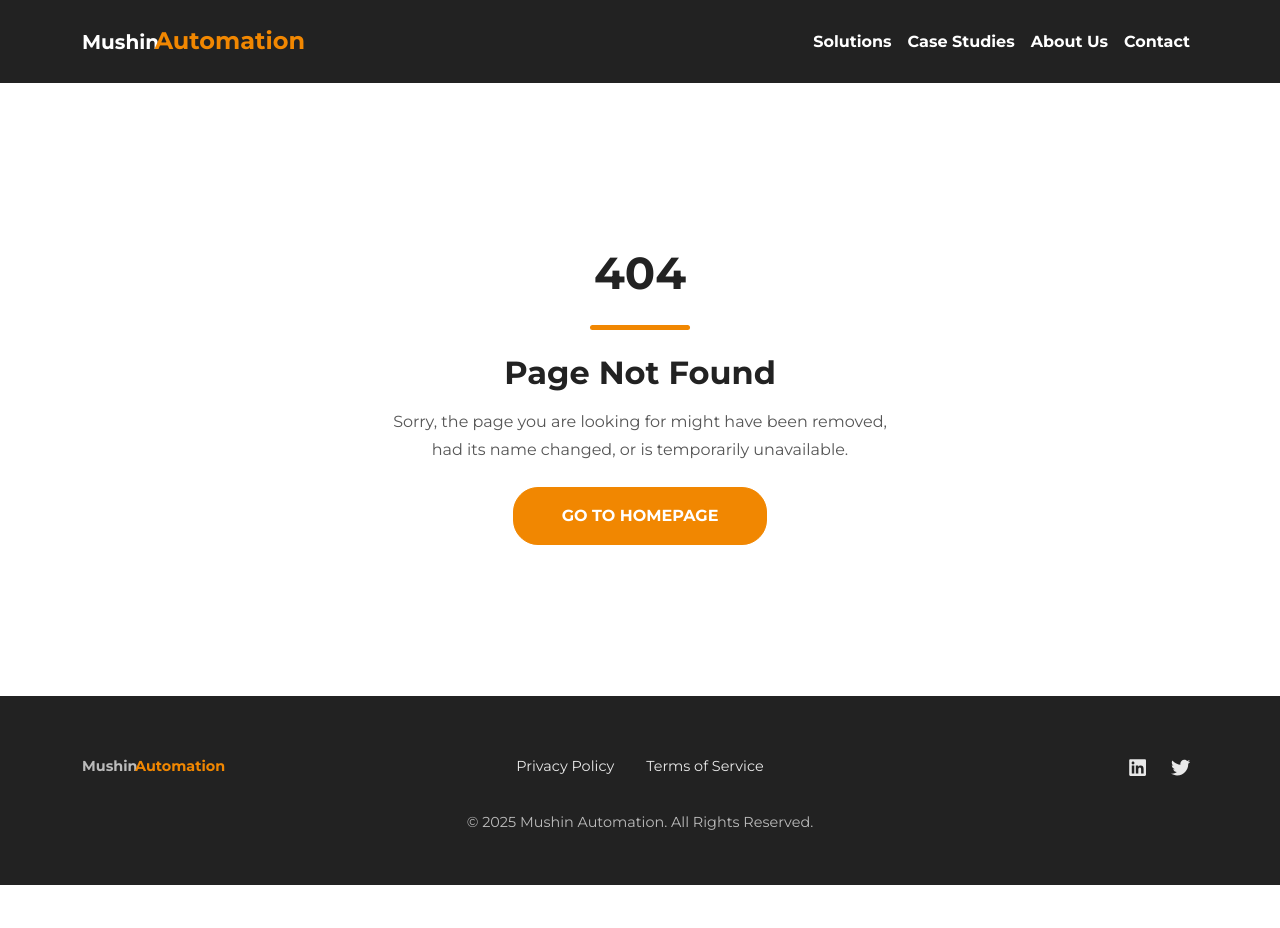
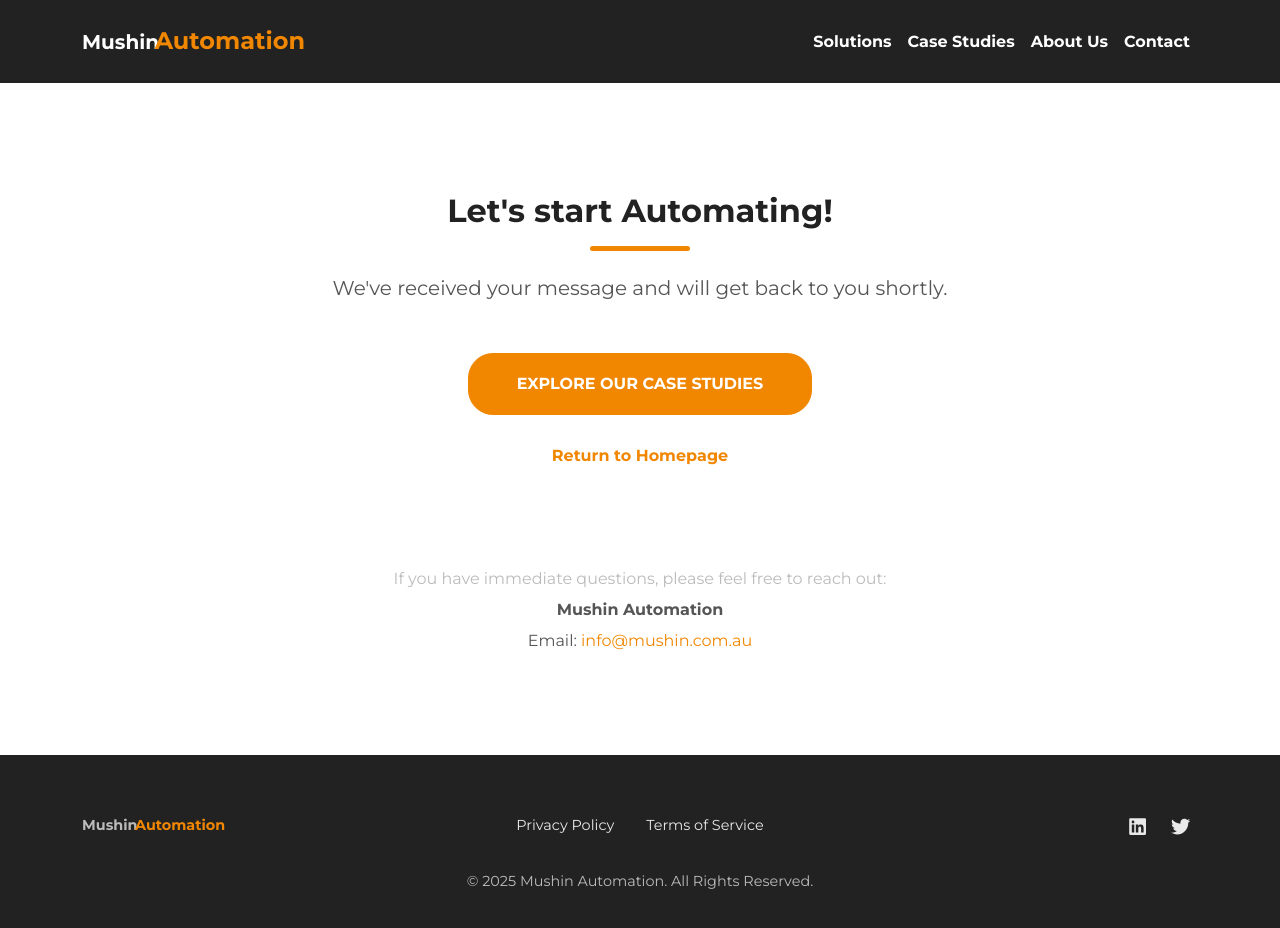
Before and after one commit to Jesse963/Mushin-Website, a React (Vite) app: page /contact-received in a window 1280 px wide. Shown: the top 928 px of the page. Before the commit the page ends 885 px from the top, so only its background shows below. Built offline with nearby package versions, Linux system fonts and the light colour scheme.

Commit message:
add contact page

```diff
--- a/src/App.jsx
+++ b/src/App.jsx
@@ -18,6 +18,7 @@ import TermsOfServicePage from "./pages/tos";
 import PrivacyPolicyPage from "./pages/privacy";
 import SurveyPage from "./pages/Survey/Survey";
 import ThankYouPage from "./pages/Survey/Survey-Received";
+import ContactReceived from "./pages/Contact/Contact-Received";
 
 function App() {
   return (
@@ -40,6 +41,7 @@ function App() {
           <Route path="/privacy-policy" element={<PrivacyPolicyPage />} />
           <Route path="/survey" element={<SurveyPage />} />
           <Route path="/survey-received" element={<ThankYouPage />} />
+          <Route path="/contact-received" element={<ContactReceived />} />
           <Route path="/*" element={<NotFoundPage />} />
         </Routes>
       </div>
--- a/src/pages/About Us/AboutUs.jsx
+++ b/src/pages/About Us/AboutUs.jsx
@@ -1,6 +1,8 @@
 import React from "react";
 import { Link } from "react-router-dom"; // If needed for CTAs
 import jesseImage from "../../assets/jesse.jpg";
+import graphic from "../../assets/72db83e5-8ef7-459b-8a8d-f7101e51fb0d.png";
+
 // Assume FuturaLegal CSS classes and Bootstrap utilities are available
 
 function AboutUsPage() {
@@ -23,11 +25,12 @@ function AboutUsPage() {
       <section className="row mb-5 pb-5 align-items-center">
         <div className="col-lg-6 mb-4 mb-lg-0">
           {/* Consider placing an image here - e.g., team photo, abstract graphic */}
-          <div
-            className="bg-light-gray rounded d-flex align-items-center justify-content-center"
-            style={{ minHeight: "300px" }}
-          >
-            <p className="text-muted">Conceptual Image Placeholder</p>
+          <div className="" style={{ minHeight: "300px" }}>
+            <img
+              class="img-fluid"
+              src={graphic}
+              alt="Intelligent Automation Concept"
+            />
           </div>
         </div>
         <div className="col-lg-6">
--- /dev/null
+++ b/src/pages/Contact/Contact-Received.jsx
@@ -0,0 +1,97 @@
+import React from "react";
+import { Link } from "react-router-dom"; // Assuming you use React Router for navigation
+
+// Assume CSS file with FuturaLegal styles is properly linked/imported.
+
+function ContactReceived() {
+  const companyName = "Mushin Automation";
+  const contactEmail = "info@mushin.com.au";
+  const contactPhone = "";
+
+  return (
+    <>
+      <section className="text-center py-5 my-5">
+        {" "}
+        <div
+          className="container d-flex flex-column justify-content-center align-items-center"
+          style={{ minHeight: "calc(100vh - 700px)" }}
+        >
+          {/* Use H2 with Montserrat Bold for sub-page titles, keeping Oxanium for major landing page H1s */}
+          <h2 className="mb-3 font-montserrat-bold">Let's start Automating!</h2>
+
+          {/* Orange accent divider for visual break */}
+          <div className="accent-divider"></div>
+
+          {/* Confirmation message - Use standard dark gray body text */}
+          <p className="fs-5 text-dark-gray mb-5 col-lg-8 mx-auto">
+            We've received your message and will get back to you shortly.
+          </p>
+
+          {/* --- Action Links --- */}
+          <div className="mb-5">
+            {" "}
+            {/* Add margin below links */}
+            {/* Link to Case Studies - Styled as a primary button */}
+            <Link to="/case-studies" className="btn-primary-orange mx-2">
+              Explore Our Case Studies
+            </Link>
+            <br />
+            <br />
+            <Link
+              to="/"
+              className="text-link-orange mx-2"
+              style={{
+                fontWeight: 700,
+                color: "#f18701",
+                textDecoration: "none",
+              }}
+            >
+              Return to Homepage
+            </Link>
+            {/* Alternatively, make the home link a secondary button if defined in CSS */}
+            {/* <Link to="/" className="btn-secondary-outline mx-2">Return Home</Link> */}
+          </div>
+
+          {/* --- Contact Information --- */}
+          <div className="contact-details mt-5">
+            {" "}
+            {/* Add margin top */}
+            {/* Use a slightly lighter gray for secondary info like footer text */}
+            <p className="text-medium-gray mb-1">
+              If you have immediate questions, please feel free to reach out:
+            </p>
+            <p className="text-dark-gray mb-1">
+              {" "}
+              {/* Use darker gray for actual details */}
+              <strong>{companyName}</strong>
+            </p>
+            <p className="text-dark-gray mb-1">
+              Email:{" "}
+              <a
+                href={`mailto:${contactEmail}`}
+                className="text-link-orange"
+                style={{
+                  fontWeight: 400,
+                  color: "#f18701",
+                  textDecoration: "none",
+                }}
+              >
+                {contactEmail}
+              </a>
+            </p>
+            <p className="text-dark-gray mb-0">
+              {" "}
+              {/* No margin bottom on last item */}
+              {/* Phone: {contactPhone} */}
+            </p>
+          </div>
+        </div>
+      </section>
+
+      {/* Consider adding a standard Footer component here if applicable */}
+      {/* <Footer /> */}
+    </>
+  );
+}
+
+export default ContactReceived;
--- a/src/pages/Contact/Contact.jsx
+++ b/src/pages/Contact/Contact.jsx
@@ -1,5 +1,6 @@
 import React, { useState } from "react";
 import { Link } from "react-router-dom"; // If needed, though not used in this example
+import axios from "axios";
 
 // Assume FuturaLegal CSS classes and Bootstrap utilities are available
 // Assume Bootstrap Icons are available or use alternative icons
@@ -22,14 +23,21 @@ function ContactPage() {
     }));
   };
 
-  const handleSubmit = (e) => {
+  const handleSubmit = async (e) => {
     e.preventDefault();
-    // --- Form Submission Logic ---
-    // Add your logic here to handle form submission,
-    // e.g., send data to an API endpoint, email service, etc.
-    console.log("Form data submitted:", formData);
-    alert("Thank you for your message! We will be in touch soon."); // Placeholder confirmation
-    // Reset form after submission (optional)
+
+    const response = await axios.post(
+      "https://survey-api-service-667063972406.australia-southeast1.run.app/api/contact/",
+      formData
+    );
+    console.log(response);
+    if (response.status < 200 || response.status > 399) {
+      return window.alert(
+        "A server issue prevented your contact form from being submitted"
+      );
+    }
+    console.log(response);
+
     setFormData({
       firstName: "",
       lastName: "",
@@ -37,6 +45,7 @@ function ContactPage() {
       phone: "",
       message: "",
     });
+    window.location.href = "/contact-received";
   };
 
   return (
```
